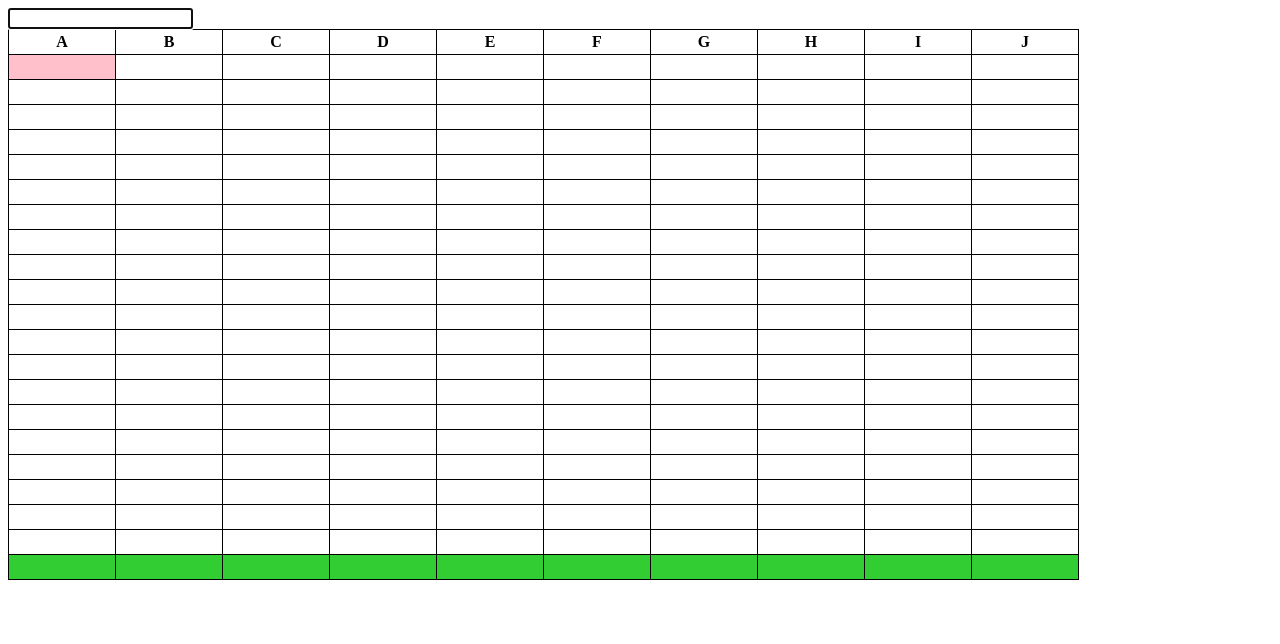
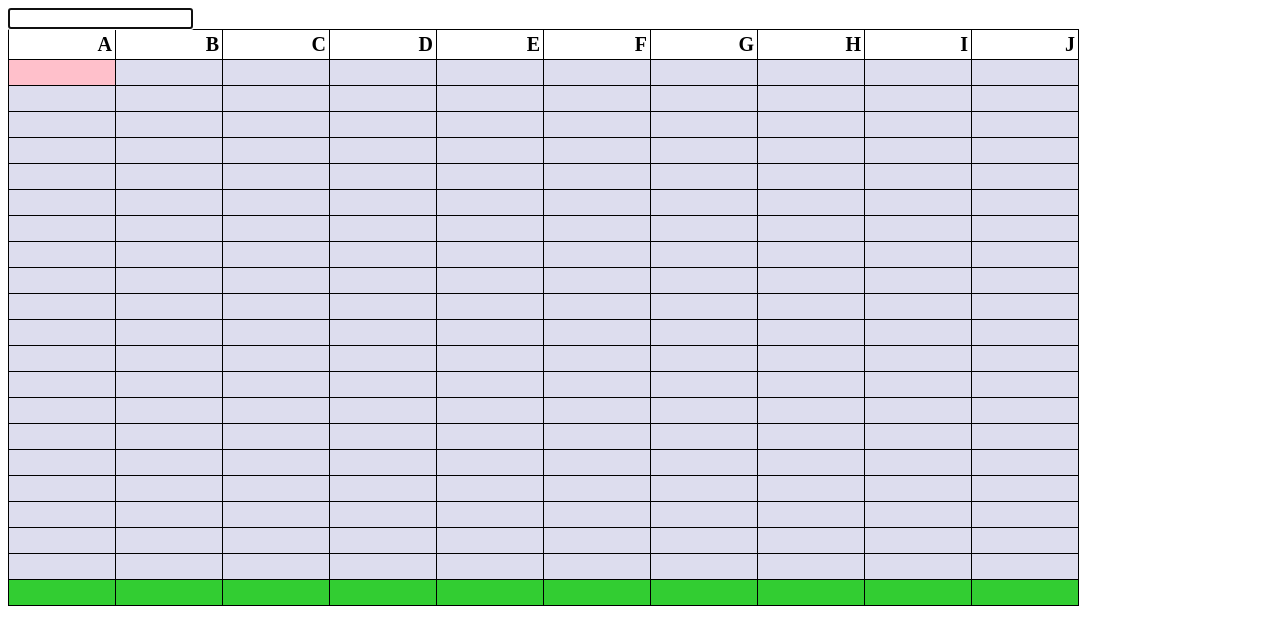
Before and after one commit to ststar8623/x-cell-sum, a website: page public/index.html in a window 1280 px wide. Drawn offline with Linux system fonts and the light colour scheme.

Commit message:
change css layout

```diff
--- a/client/js/table-view.js
+++ b/client/js/table-view.js
@@ -104,7 +104,7 @@ class TableView {
 		// grab sum cell by the index
 		const sumCell = Array.from(document.querySelectorAll('TFOOT TR TD')).filter(el => el.cellIndex === location.col);
 
-		// set sum equal total value
+		// set sum cell as total value
 		sumCell[0].innerText = total;
 	}
 
--- a/public/css/styles.css
+++ b/public/css/styles.css
@@ -6,11 +6,17 @@ th, td, tr {
 	border: 1px solid black;
 	min-width: 100px;
 	padding: 3px;
-	height: 25px;
+	height: 26px;
+	text-align: right;
 }
 
-td {
+th {
+	font-size: 20px;
+}
+
+tbody td {
 	text-align: right;
+	background-color: #dde;
 }
 
 tfoot {
--- a/public/js/bundle.js
+++ b/public/js/bundle.js
@@ -178,7 +178,7 @@ class TableView {
 		// grab sum cell by the index
 		const sumCell = Array.from(document.querySelectorAll('TFOOT TR TD')).filter(el => el.cellIndex === location.col);
 
-		// set sum equal total value
+		// set sum cell as total value
 		sumCell[0].innerText = total;
 	}
 
```
